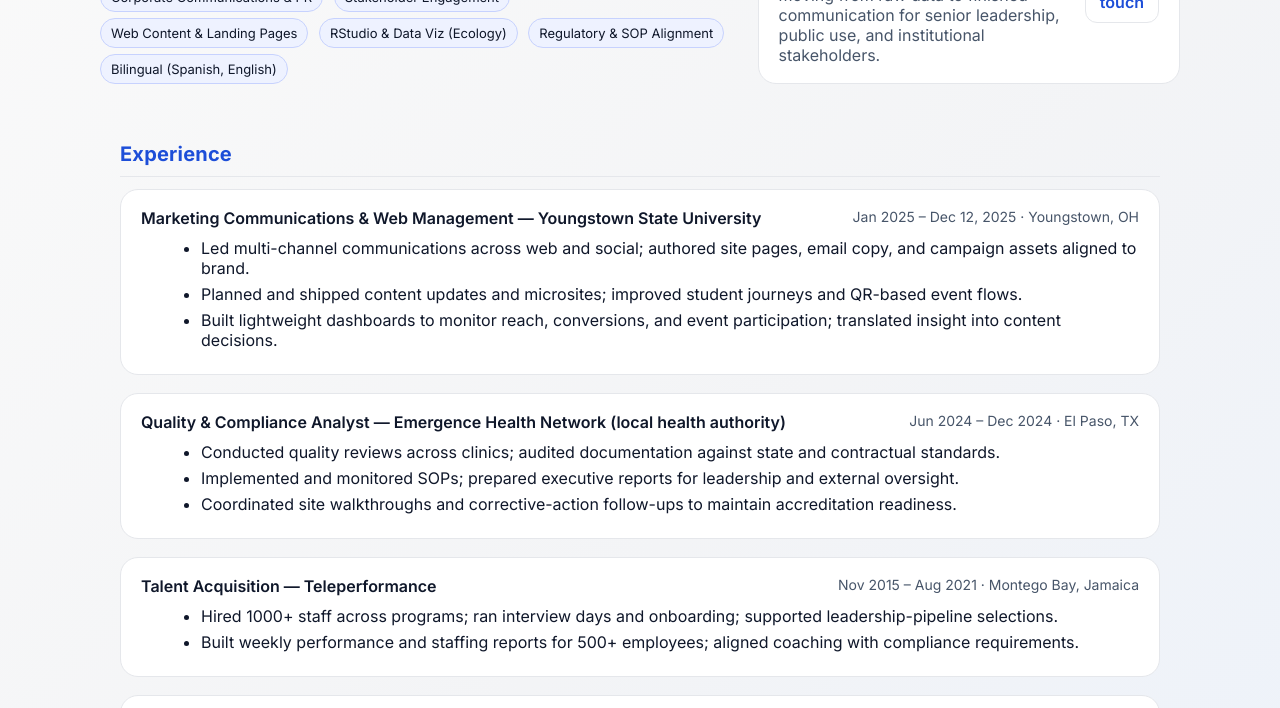
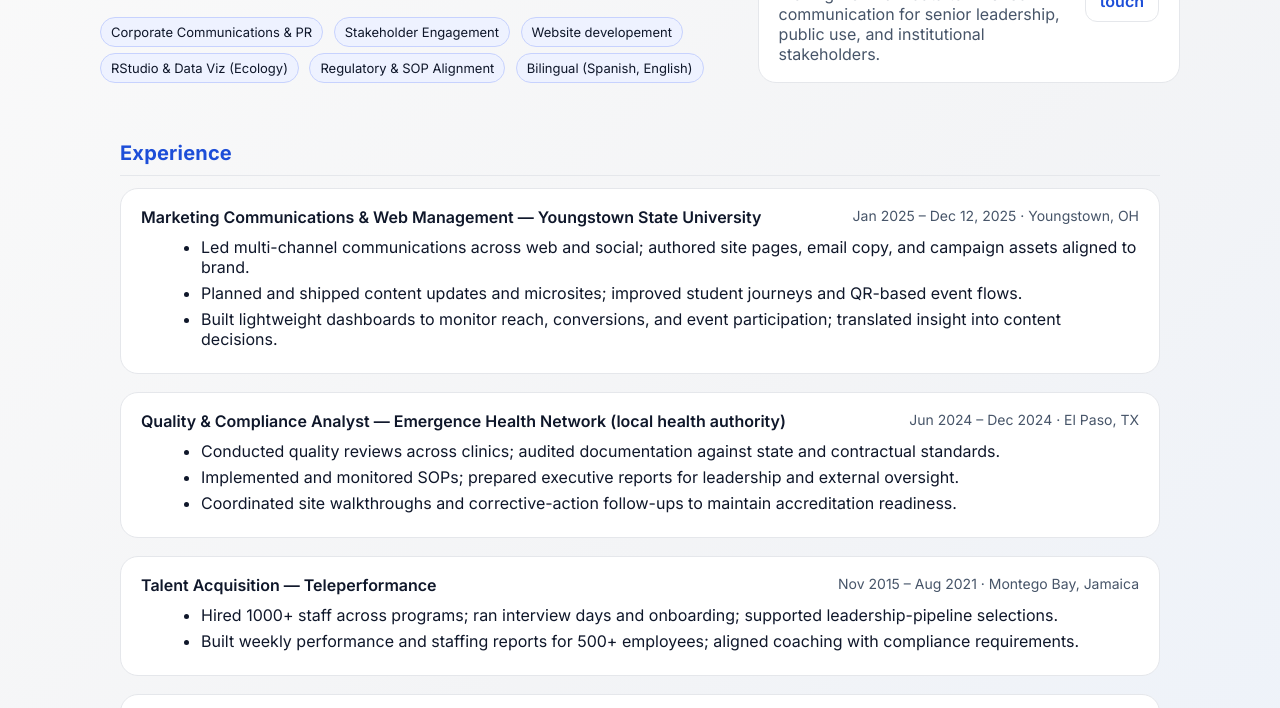
Before and after one commit to Kingto89/Kalycia-Kington-Resume, a plain HTML site: page index.html in a window 1280 px wide. Shown: the part 243-951 px from the top of the page. Drawn offline with Linux system fonts and the light colour scheme.

Commit message:
Update index.html

```diff
--- a/index.html
+++ b/index.html
@@ -82,7 +82,7 @@
       <div style="margin-top:14px">
         <span class="badge">Corporate Communications & PR</span>
         <span class="badge">Stakeholder Engagement</span>
-        <span class="badge">Web Content & Landing Pages</span>
+        <span class="badge">Website developement</span>
         <span class="badge">RStudio & Data Viz (Ecology)</span>
         <span class="badge">Regulatory & SOP Alignment</span>
         <span class="badge">Bilingual (Spanish, English)</span>
```
